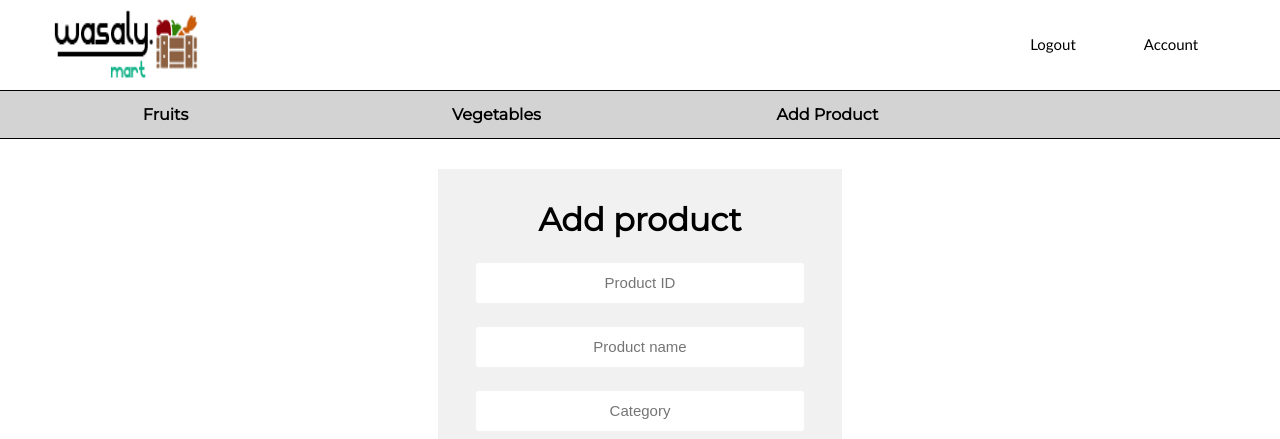
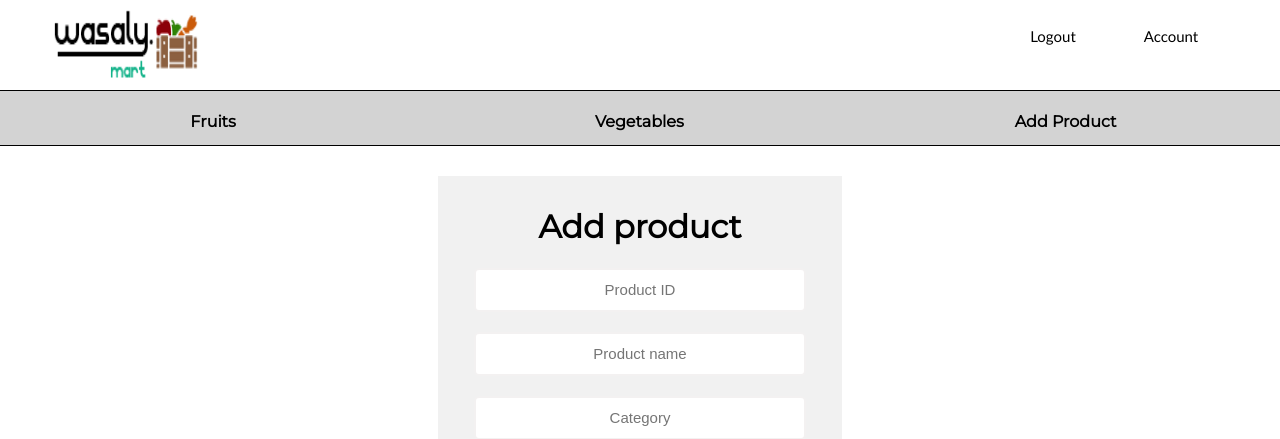
Before and after one commit to Seifeldin-Khalil/wasaly, a PHP site: the page made by Admin/Add Item.html in a window 1280 px wide. Shown: the top 439 px of the page. Run offline with PHP 8.4, Linux system fonts and the light colour scheme.

Commit message:
nav bar error

```diff
--- a/Admin/Add Item.html
+++ b/Admin/Add Item.html
@@ -35,7 +35,7 @@
     </div>
 
     <div id="navigation">
-        <ul class="nav2" id = "nav">
+        <ul id = "nav" >
             <li class="navv"> <a class="active" href="Admin%20Stock%20Management.html"><span class="iconify icon:ic:baseline-flight icon-inline:false"></span> Fruits </a></li>
             <li class="navv"> <a href="Admin%20Stock%20Management%20pt2.html"><span class="iconify icon:fa-solid:hotel icon-inline:false"></span> Vegetables</a></li>
             <li class="navv"> <a href="Add%20Item.html"><span class="iconify icon:mdi-ferris-wheel icon-inline:false"></span> Add Product </a></li>
--- a/Include/CSS/stylesheet.css
+++ b/Include/CSS/stylesheet.css
@@ -26,7 +26,6 @@
     font-size: 15px;
     cursor: pointer;
     float: right;
-    margin-top:8px;
     padding: 9px;
 }
 
@@ -39,13 +38,11 @@
     border-bottom: 1px solid black;
 }
 #nav {
+    width: 100%;
     list-style-type: none;
     padding: 0;
+    margin: 0;
     overflow: hidden;
-        margin: 0 auto;
-}
-.nav2 {
-
 }
 .navv {
     width: 33.3%;
@@ -62,7 +59,6 @@
     font-weight: bold;
     text-decoration: none;
 }
-
 .navv a:hover{
     background-color: white;
     text-decoration: none;
```
